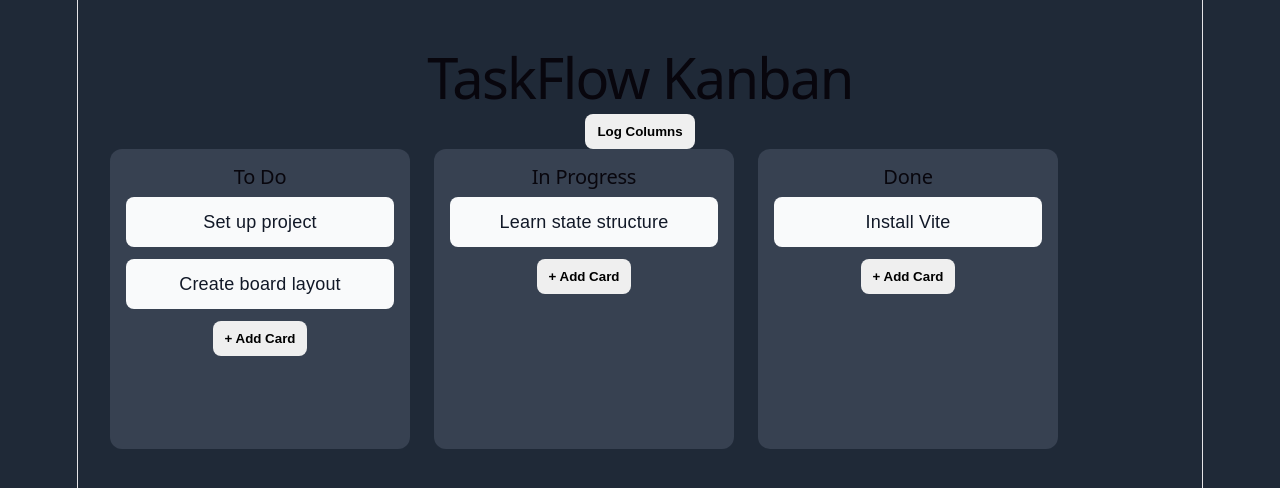
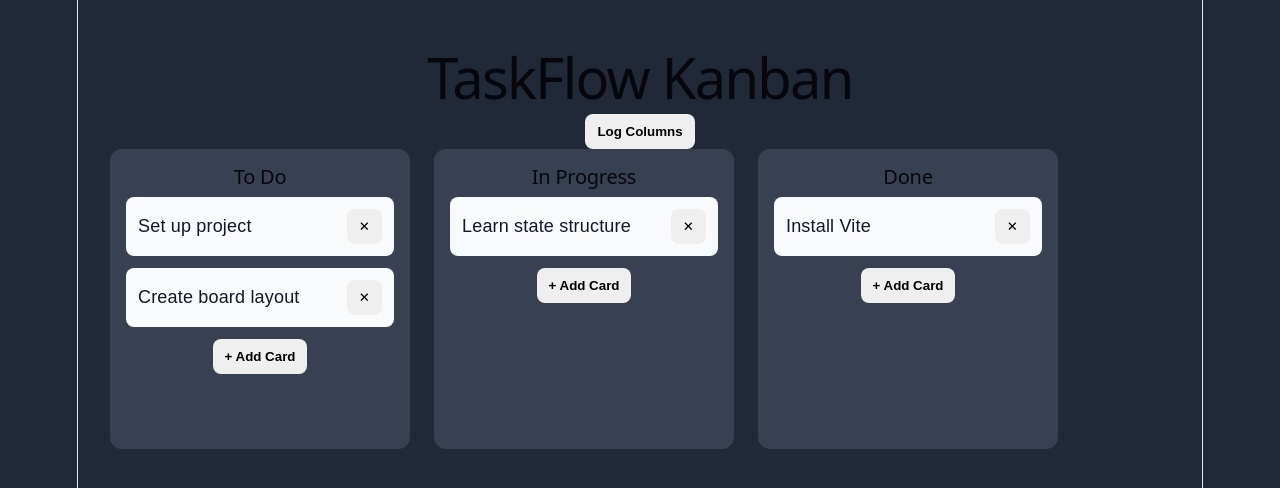
Before and after one commit to tracycrossrvt-gif/taskflow-kanban, a React (Vite) app: page / in a window 1280 px wide. Shown: the top 488 px of the page. Built offline with nearby package versions, Linux system fonts and the light colour scheme.

Commit message:
Foundation + CRUD

```diff
--- a/src/App.css
+++ b/src/App.css
@@ -44,6 +44,10 @@ h1 {
   border-radius: 8px;
   margin-bottom: 12px;
   cursor: pointer;
+  display: flex;
+  justify-content: space-between;
+  align-items: center;
+  gap: 12px;
 }
 
 button {
--- a/src/App.jsx
+++ b/src/App.jsx
@@ -28,8 +28,6 @@ function App() {
       id: crypto.randomUUID(),
       title: "New Task",
     };
-
-
 
     const updatedColumns = columns.map((column) => {
       if (column.id === columnId) {
@@ -73,6 +71,21 @@ function App() {
     setColumns(updatedColumns);
   }
 
+  function deleteCard(columnId, cardId) {
+    const updatedColumns = columns.map((column) => {
+      if (column.id === columnId) {
+        return {
+          ...column,
+          cards: column.cards.filter((card) => card.id !== cardId),
+        };
+      }
+
+      return column;
+    });
+
+    setColumns(updatedColumns);
+  }
+
   return (
     <main className="app">
       <h1>TaskFlow Kanban</h1>
@@ -90,7 +103,16 @@ function App() {
                 key={card.id}
                 onClick={() => editCard(column.id, card.id)}
               >
-  {card.title}
+                <span>{card.title}</span>
+
+                <button
+                  onClick={(event) => {
+                    event.stopPropagation();
+                    deleteCard(column.id, card.id);
+                  }}
+                >
+                  ✕
+                </button>
               </div>
             ))}
 
```
Lines whose indentation alone changed are shown as unchanged.
